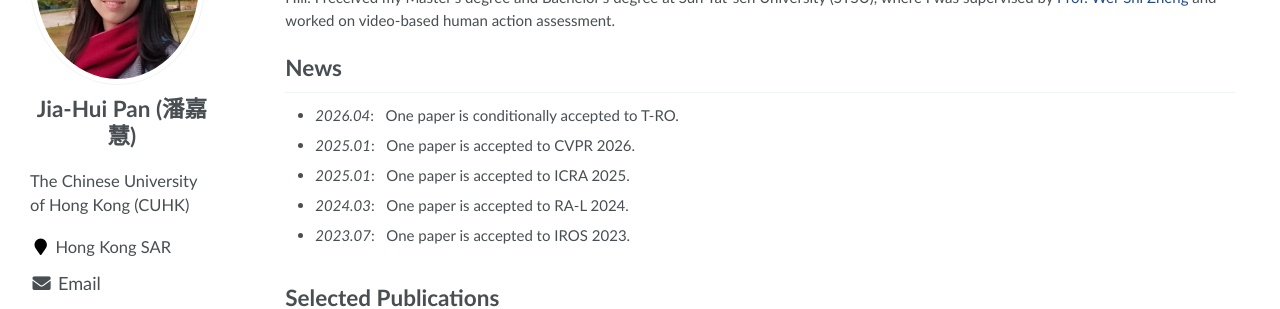
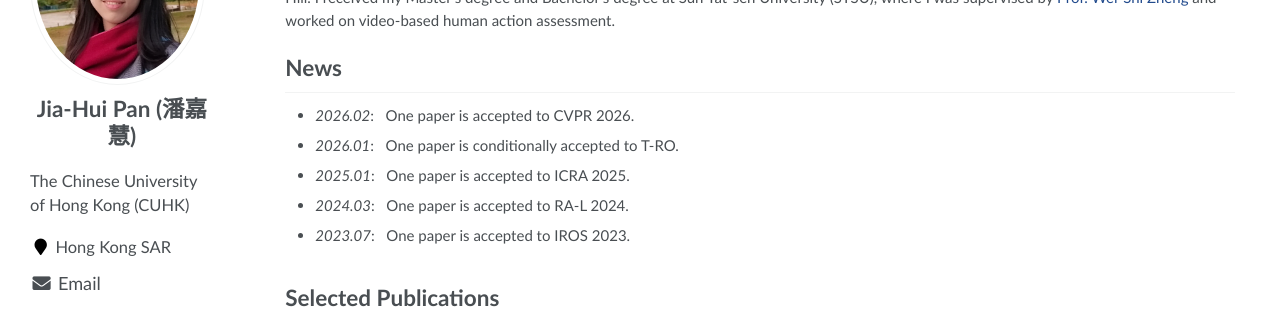
Before and after one commit to kwpoon/kwpoon.github.io, a Jekyll site: the page built from _pages/about.md, in a window 1280 px wide and 900 px high. Shown: the part 208-517 px from the top of the window. Built offline with Jekyll 4.4.1, drawn with Linux system fonts in a browser that asks for light colours.

Commit message:
Update about.md

```diff
--- a/_pages/about.md
+++ b/_pages/about.md
@@ -22,8 +22,8 @@ I am a final-year Ph.D. student at the Department of Computer Science and Engine
 
 # News
 
-- *2026.04*: &nbsp; One paper is conditionally accepted to T-RO.
-- *2025.01*: &nbsp; One paper is accepted to CVPR 2026.
+- *2026.02*: &nbsp; One paper is accepted to CVPR 2026.
+- *2026.01*: &nbsp; One paper is conditionally accepted to T-RO.
 - *2025.01*: &nbsp; One paper is accepted to ICRA 2025.
 - *2024.03*: &nbsp; One paper is accepted to RA-L 2024.
 - *2023.07*: &nbsp; One paper is accepted to IROS 2023.
```
